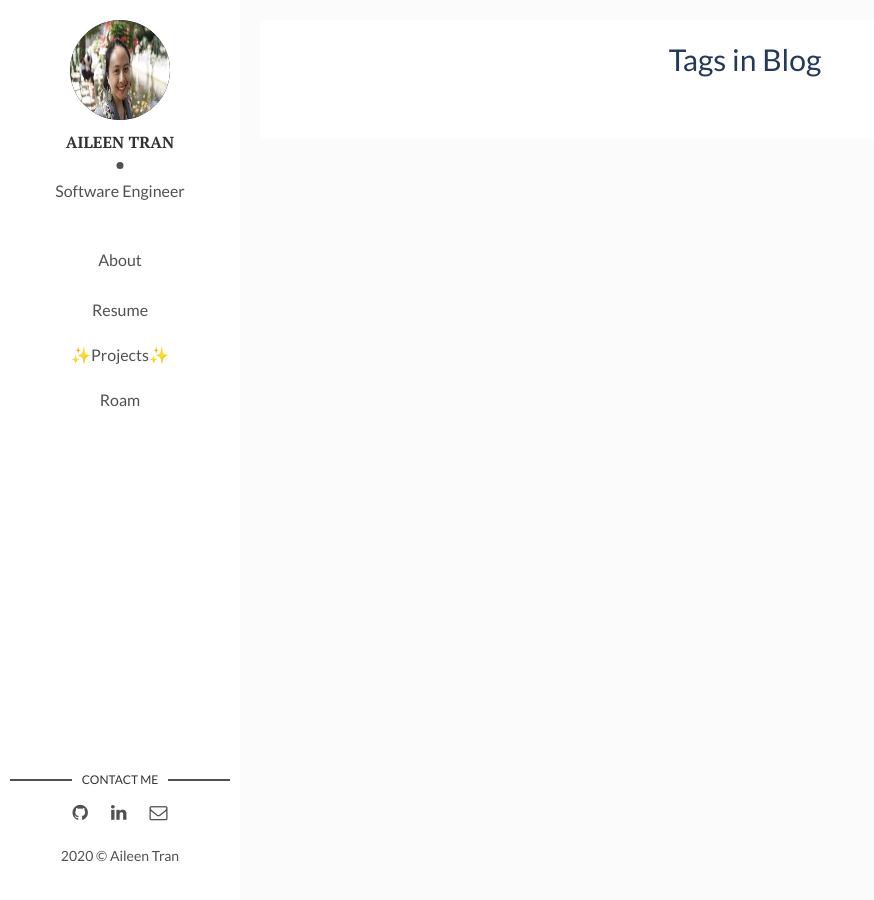
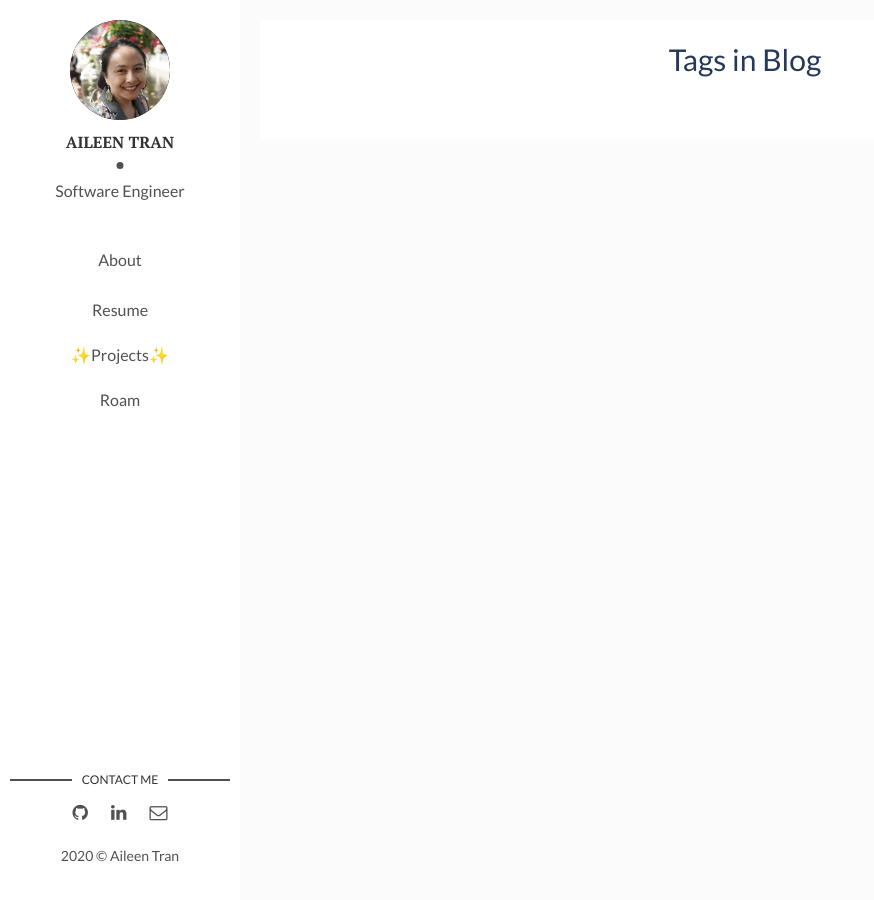
Before and after one commit to aileentran/aileentran.github.io, a Jekyll site: the page built from tags.html, in a window 1280 px wide. Shown: the whole page, without its empty margins (0-874 px from the left). Built offline with Jekyll 4.4.1, drawn with Linux system fonts in a browser that asks for light colours.

Commit message:
Updated icon photo

```diff
--- a/_config.yml
+++ b/_config.yml
@@ -31,7 +31,7 @@ url: "" # the base hostname & protocol for your site, e.g. http://example.com
 
 # Author Settings
 author: Aileen Tran
-author-img: gardeninparis.jpg # add your photo
+author-img: gardeninparis-icon.jpeg # add your photo
 about-author: Software Engineer   # add description
 # social-twitter: # add your Twitter handle
 # social-facebook: # add your Facebook handle
```
